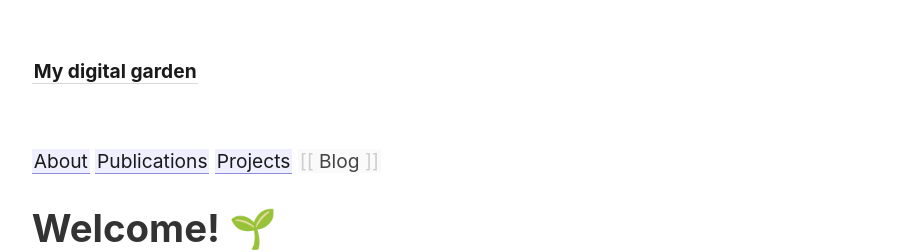
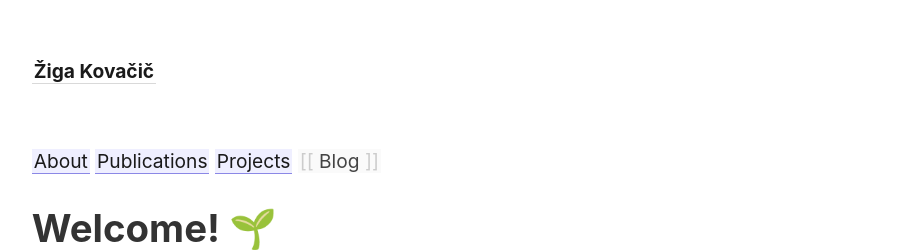
Before and after one commit to zzigak/mdbased, a Jekyll site: the page built from _pages/index.md, in a window 1280 px wide. Shown: the top 252 px of the page, without its empty margins (45-963 px from the left). Built offline with Jekyll 4.4.1, drawn with Linux system fonts in a browser that asks for light colours.

Commit message:
Update _config.yml

```diff
--- a/_config.yml
+++ b/_config.yml
@@ -1,4 +1,4 @@
-title:               My digital garden
+title:               Žiga Kovačič
 include:             ['_pages']
 exclude:             ['_includes/notes_graph.json']
 # You may need to change the base URL depending on your deploy configuration.
```
